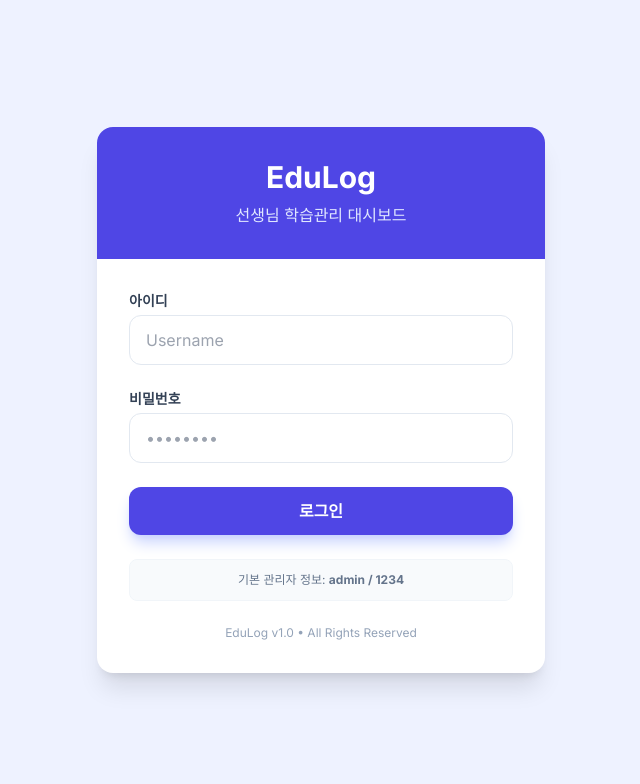
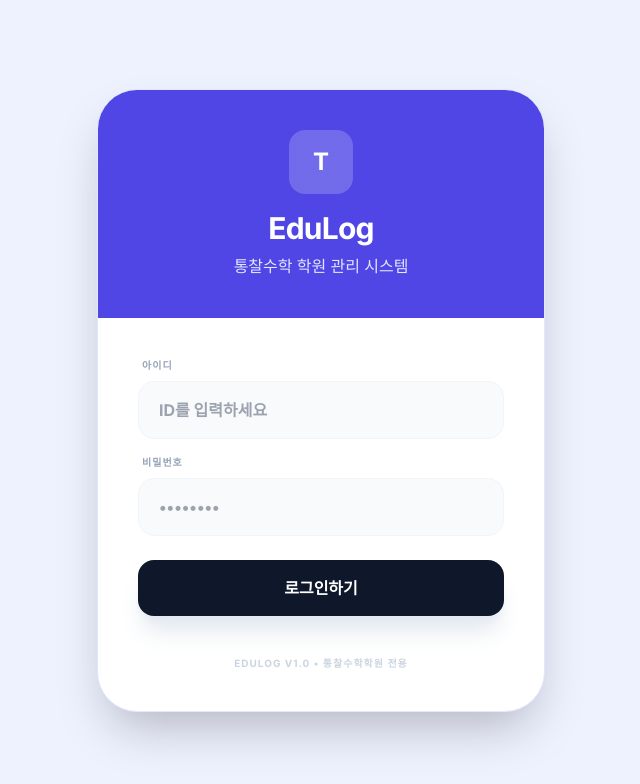
Before and after one commit to hugiz/tongchal, a React (Vite) app: page /#/students in a window 1280 px wide. Before the commit this address led to /#/students. Shown: the top 784 px of the page, without its empty margins (319-959 px from the left). Built offline with nearby package versions, Linux system fonts and the light colour scheme.

Commit message:
feat: Refactor login UI and import maps
The login form has been restyled with a more modern UI. Additionally, the import map in `index.html` has been updated and reordered for better organization. Minor text adjustments were made in `TeacherManagement.tsx` for clarity.

```diff
--- a/components/Login.tsx
+++ b/components/Login.tsx
@@ -1,4 +1,3 @@
-
 import React, { useState } from 'react';
 import { User } from '../types';
 
@@ -16,55 +15,60 @@ const Login: React.FC<LoginProps> = ({ users, onLogin }) => {
     e.preventDefault();
     const user = users.find(u => u.username === username);
 
-    // Check against the password field in the user object
     if (user && user.password === password) {
       onLogin(user);
     } else {
-      setError('아이디 또는 비밀번호가 잘못되었습니다. (팁: admin / 1234)');
+      setError('아이디 또는 비밀번호가 잘못되었습니다.');
     }
   };
 
   return (
     <div className="min-h-screen bg-indigo-50 flex items-center justify-center p-4">
-      <div className="max-w-md w-full bg-white rounded-2xl shadow-xl overflow-hidden">
-        <div className="bg-indigo-600 p-8 text-white text-center">
-          <h1 className="text-3xl font-bold">EduLog</h1>
-          <p className="mt-2 text-indigo-100">선생님 학습관리 대시보드</p>
+      <div className="max-w-md w-full bg-white rounded-[40px] shadow-2xl overflow-hidden border border-indigo-100">
+        <div className="bg-indigo-600 p-10 text-white text-center">
+          <div className="w-16 h-16 bg-white/20 rounded-2xl mx-auto mb-4 flex items-center justify-center backdrop-blur-md">
+            <span className="text-2xl font-black">T</span>
           </div>
-        <form onSubmit={handleSubmit} className="p-8 space-y-6">
-          {error && <div className="p-3 bg-red-50 text-red-600 text-sm rounded-lg border border-red-100">{error}</div>}
+          <h1 className="text-3xl font-black tracking-tight">EduLog</h1>
+          <p className="mt-2 text-indigo-100 font-medium">통찰수학 학원 관리 시스템</p>
+        </div>
+        <form onSubmit={handleSubmit} className="p-10 space-y-6">
+          {error && (
+            <div className="p-4 bg-rose-50 text-rose-600 text-xs font-bold rounded-2xl border border-rose-100 animate-pulse text-center">
+              {error}
+            </div>
+          )}
+          <div className="space-y-4">
             <div>
-            <label className="block text-sm font-semibold text-slate-700 mb-1">아이디</label>
+              <label className="block text-[10px] font-black text-slate-400 mb-2 uppercase tracking-widest ml-1">아이디</label>
               <input
                 type="text"
                 value={username}
                 onChange={(e) => setUsername(e.target.value)}
-              className="w-full px-4 py-3 rounded-xl border border-slate-200 focus:outline-none focus:ring-2 focus:ring-indigo-500 transition-all"
-              placeholder="Username"
+                className="w-full px-5 py-4 rounded-2xl border border-slate-100 bg-slate-50 focus:bg-white focus:outline-none focus:ring-4 focus:ring-indigo-500/10 transition-all font-bold text-slate-700"
+                placeholder="ID를 입력하세요"
                 required
               />
             </div>
             <div>
-            <label className="block text-sm font-semibold text-slate-700 mb-1">비밀번호</label>
+              <label className="block text-[10px] font-black text-slate-400 mb-2 uppercase tracking-widest ml-1">비밀번호</label>
               <input
                 type="password"
                 value={password}
                 onChange={(e) => setPassword(e.target.value)}
-              className="w-full px-4 py-3 rounded-xl border border-slate-200 focus:outline-none focus:ring-2 focus:ring-indigo-500 transition-all"
+                className="w-full px-5 py-4 rounded-2xl border border-slate-100 bg-slate-50 focus:bg-white focus:outline-none focus:ring-4 focus:ring-indigo-500/10 transition-all font-bold text-slate-700"
                 placeholder="••••••••"
                 required
               />
             </div>
+          </div>
           <button
             type="submit"
-            className="w-full bg-indigo-600 hover:bg-indigo-700 text-white font-bold py-3 px-4 rounded-xl shadow-lg shadow-indigo-200 transition-all active:scale-95"
+            className="w-full bg-slate-900 hover:bg-slate-800 text-white font-black py-4 rounded-2xl shadow-xl shadow-slate-200 transition-all active:scale-95 mt-4"
           >
-            로그인
+            로그인하기
           </button>
-          <div className="mt-4 p-3 bg-slate-50 rounded-lg border border-slate-100">
-            <p className="text-xs text-slate-500 text-center">기본 관리자 정보: <strong>admin / 1234</strong></p>
-          </div>
-          <p className="text-center text-xs text-slate-400">EduLog v1.0 • All Rights Reserved</p>
+          <p className="text-center text-[10px] text-slate-300 font-bold uppercase tracking-widest pt-4">EduLog v1.0 • 통찰수학학원 전용</p>
         </form>
       </div>
     </div>
--- a/components/TeacherManagement.tsx
+++ b/components/TeacherManagement.tsx
@@ -79,33 +79,17 @@ const TeacherManagement: React.FC<Props> = ({ state, updateState, user }) => {
     return state.students.filter(s => teacherClassIds.includes(s.classId)).length;
   };
 
-  const handleCopyInviteLink = () => {
-    const url = localStorage.getItem('edulog_cloud_url');
-    const key = localStorage.getItem('edulog_cloud_key');
-    if (!url || !key) {
-      alert('데이터 동기화 설정이 되어있지 않습니다. [데이터 동기화] 메뉴를 확인하세요.');
-      return;
-    }
-    const baseUrl = window.location.origin + window.location.pathname;
-    const inviteLink = `${baseUrl}?c_url=${encodeURIComponent(url)}&c_key=${encodeURIComponent(key)}`;
-    navigator.clipboard.writeText(inviteLink);
-    alert('초대 링크가 복사되었습니다. 선생님께 전달해 주세요.');
-  };
-
   return (
     <div className="space-y-6 pb-20">
       <div className="flex justify-between items-center">
         <div>
-          <h2 className="text-2xl font-black text-slate-800 tracking-tight">교사 및 계정 관리</h2>
-          <p className="text-slate-500 text-sm font-medium">선생님들의 아이디/비밀번호와 담당 현황을 관리합니다.</p>
+          <h2 className="text-2xl font-black text-slate-800 tracking-tight">선생님 계정 관리</h2>
+          <p className="text-slate-500 text-sm font-medium">선생님들께 아이디/비번을 할당하고 권한을 관리합니다.</p>
         </div>
         {isDirector && (
-          <div className="flex gap-2">
-            <button onClick={handleCopyInviteLink} className="bg-emerald-50 text-emerald-600 px-4 py-2.5 rounded-2xl font-black text-xs border border-emerald-100 shadow-sm hover:bg-emerald-100 transition-all">🔗 초대 링크 복사</button>
-            <button onClick={() => setIsAdding(!isAdding)} className="bg-indigo-600 text-white px-5 py-2.5 rounded-2xl font-black text-xs shadow-lg hover:bg-indigo-700 transition-all active:scale-95">
-              {isAdding ? '닫기' : '✨ 교사 신규 등록'}
-            </button>
-          </div>
+          <button onClick={() => setIsAdding(!isAdding)} className="bg-indigo-600 text-white px-5 py-2.5 rounded-2xl font-black text-xs shadow-lg hover:bg-indigo-700 transition-all active:scale-95">
+            {isAdding ? '닫기' : '✨ 선생님 신규 등록'}
+          </button>
         )}
       </div>
 
@@ -125,7 +109,7 @@ const TeacherManagement: React.FC<Props> = ({ state, updateState, user }) => {
               <input type="password" value={password} onChange={e => setPassword(e.target.value)} placeholder="비밀번호 지정" className="w-full px-4 py-3 rounded-xl border border-slate-200 focus:ring-4 focus:ring-indigo-500/10 outline-none transition-all font-bold" required />
             </div>
           </div>
-          <button type="submit" className="w-full bg-slate-800 text-white font-black py-4 rounded-2xl hover:bg-slate-700 transition-all shadow-lg active:scale-95">계정 생성 및 등록 완료</button>
+          <button type="submit" className="w-full bg-slate-800 text-white font-black py-4 rounded-2xl hover:bg-slate-700 transition-all shadow-lg active:scale-95">교사 계정 생성 완료</button>
         </form>
       )}
 
@@ -133,7 +117,6 @@ const TeacherManagement: React.FC<Props> = ({ state, updateState, user }) => {
         {state.users.filter(u => u.role === 'TEACHER').map(teacher => {
           const isExpanded = activeTeacherId === teacher.id;
           const studentCount = getStudentCount(teacher.id);
-          const teacherClasses = state.classes.filter(c => c.teacherId === teacher.id);
 
           return (
             <div
@@ -144,38 +127,23 @@ const TeacherManagement: React.FC<Props> = ({ state, updateState, user }) => {
               <div className="p-6">
                 <div className="flex items-center justify-between">
                   <div className="flex items-center gap-4">
-                    <div className={`w-12 h-12 rounded-2xl flex items-center justify-center font-black text-lg shadow-sm transition-all ${isExpanded ? 'bg-indigo-600 text-white' : 'bg-indigo-50 text-indigo-600'}`}>
+                    <div className={`w-12 h-12 rounded-2xl flex items-center justify-center font-black text-lg shadow-sm ${isExpanded ? 'bg-indigo-600 text-white' : 'bg-indigo-50 text-indigo-600'}`}>
                       {teacher.name[0]}
                     </div>
                     <div>
-                      <span className={`font-black text-base block transition-colors ${isExpanded ? 'text-indigo-600' : 'text-slate-800'}`}>
+                      <span className={`font-black text-base block ${isExpanded ? 'text-indigo-600' : 'text-slate-800'}`}>
                         {teacher.name} 선생님
                       </span>
                       <span className="text-[10px] text-slate-400 font-bold uppercase tracking-wider">아이디: {teacher.username}</span>
                     </div>
                   </div>
-                  <div className={`w-6 h-6 rounded-full flex items-center justify-center transition-transform duration-300 ${isExpanded ? 'rotate-180 bg-indigo-50 text-indigo-600' : 'bg-slate-50 text-slate-300'}`}>
-                    <svg xmlns="http://www.w3.org/2000/svg" className="h-4 w-4" fill="none" viewBox="0 0 24 24" stroke="currentColor">
-                      <path strokeLinecap="round" strokeLinejoin="round" strokeWidth={3} d="M19 9l-7 7-7-7" />
-                    </svg>
-                  </div>
                 </div>
 
                 {isExpanded && (
                   <div className="mt-6 pt-6 border-t border-slate-50 space-y-4 animate-in slide-in-from-top-2 duration-300">
-                    <div className="bg-slate-50/50 p-4 rounded-2xl border border-slate-100 space-y-3">
-                      <div className="flex items-center justify-between">
-                        <p className="text-[10px] font-black text-slate-400 uppercase tracking-widest">담당 현황</p>
-                        <span className="text-xs font-black text-indigo-600">총 {studentCount}명 지도 중</span>
-                      </div>
-                      <div className="flex flex-wrap gap-1">
-                        {teacherClasses.map(cls => (
-                          <span key={cls.id} className="text-[9px] bg-white border border-slate-200 px-2 py-1 rounded-lg font-bold text-slate-500">
-                            🏫 {cls.name}
-                          </span>
-                        ))}
-                        {teacherClasses.length === 0 && <span className="text-[9px] text-slate-300 italic">배정된 반 없음</span>}
-                      </div>
+                    <div className="bg-slate-50/50 p-4 rounded-2xl border border-slate-100 flex justify-between items-center">
+                      <p className="text-[10px] font-black text-slate-400 uppercase tracking-widest">현재 담당 학생 수</p>
+                      <span className="text-sm font-black text-indigo-600">{studentCount}명</span>
                     </div>
 
                     <div className="flex gap-2">
@@ -183,14 +151,13 @@ const TeacherManagement: React.FC<Props> = ({ state, updateState, user }) => {
                         <>
                           <button
                             onClick={(e) => { e.stopPropagation(); handleResetPassword(teacher.id, teacher.name); }}
-                            className="flex-1 bg-amber-50 text-amber-600 py-3 rounded-2xl text-[11px] font-black border border-amber-100 hover:bg-amber-600 hover:text-white transition-all active:scale-95 shadow-sm"
+                            className="flex-1 bg-amber-50 text-amber-600 py-3 rounded-2xl text-[11px] font-black border border-amber-100 hover:bg-amber-600 hover:text-white transition-all shadow-sm"
                           >
-                            비번 초기화
+                            비번 초기화 (1234)
                           </button>
                           <button
                             onClick={(e) => { e.stopPropagation(); handleDeleteTeacher(teacher.id, teacher.name); }}
-                            className="w-12 h-12 flex items-center justify-center rounded-2xl bg-rose-50 text-rose-300 hover:bg-rose-500 hover:text-white transition-all border border-rose-100 shadow-sm"
-                            title="교사 삭제"
+                            className="w-12 h-12 flex items-center justify-center rounded-2xl bg-rose-50 text-rose-300 hover:bg-rose-500 hover:text-white transition-all border border-rose-100"
                           >
                             <svg xmlns="http://www.w3.org/2000/svg" className="h-4 w-4" fill="none" viewBox="0 0 24 24" stroke="currentColor">
                               <path strokeLinecap="round" strokeLinejoin="round" strokeWidth={2} d="M19 7l-.867 12.142A2 2 0 0116.138 21H7.862a2 2 0 01-1.995-1.858L5 7m5 4v6m4-6v6m1-10V4a1 1 0 00-1-1h-4a1 1 0 00-1 1v3M4 7h16" />
@@ -207,7 +174,7 @@ const TeacherManagement: React.FC<Props> = ({ state, updateState, user }) => {
         })}
         {state.users.filter(u => u.role === 'TEACHER').length === 0 && (
           <div className="col-span-full py-20 text-center bg-white rounded-[40px] border border-dashed border-slate-200">
-            <p className="text-slate-300 font-black italic">등록된 선생님이 없습니다. [교사 신규 등록]을 이용하세요.</p>
+            <p className="text-slate-300 font-black italic">등록된 선생님이 없습니다.</p>
           </div>
         )}
       </div>
--- a/index.html
+++ b/index.html
@@ -23,15 +23,15 @@
 <script type="importmap">
 {
   "imports": {
-    "react": "https://esm.sh/react@^19.2.3",
+    "@google/genai": "https://esm.sh/@google/genai@^1.34.0",
     "react-dom/": "https://esm.sh/react-dom@^19.2.3/",
     "react-router-dom": "https://esm.sh/react-router-dom@^7.11.0",
     "react/": "https://esm.sh/react@^19.2.3/",
-    "@google/genai": "https://esm.sh/@google/genai@^1.34.0",
-    "@supabase/supabase-js": "https://esm.sh/@supabase/supabase-js@^2.89.0",
+    "react": "https://esm.sh/react@^19.2.3",
+    "@vitejs/plugin-react": "https://esm.sh/@vitejs/plugin-react@^5.1.2",
     "recharts": "https://esm.sh/recharts@^3.6.0",
     "vite": "https://esm.sh/vite@^7.3.0",
-    "@vitejs/plugin-react": "https://esm.sh/@vitejs/plugin-react@^5.1.2"
+    "@supabase/supabase-js": "https://esm.sh/@supabase/supabase-js@^2.89.0"
   }
 }
 </script>
--- a/vite.config.ts
+++ b/vite.config.ts
@@ -4,9 +4,10 @@ import react from '@vitejs/plugin-react';
 export default defineConfig({
   plugins: [react()],
   define: {
-    // Vercel 환경 변수를 클라이언트에서 사용할 수 있도록 주입
+    // Vercel 환경 변수를 클라이언트 코드에서 사용할 수 있도록 주입
     'process.env.API_KEY': JSON.stringify(process.env.API_KEY || ''),
-    'process.env.NODE_ENV': JSON.stringify(process.env.NODE_ENV || 'development')
+    'process.env.NODE_ENV': JSON.stringify(process.env.NODE_ENV || 'development'),
+    'process.env': '({})'
   },
   server: {
     port: 3000
```
Lines whose indentation alone changed are shown as unchanged.
